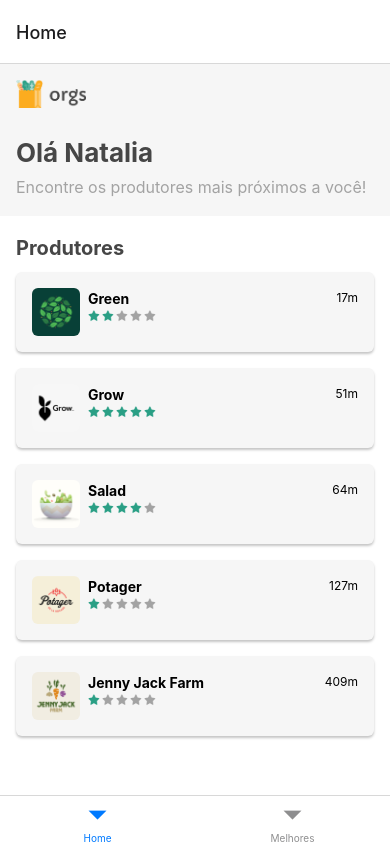
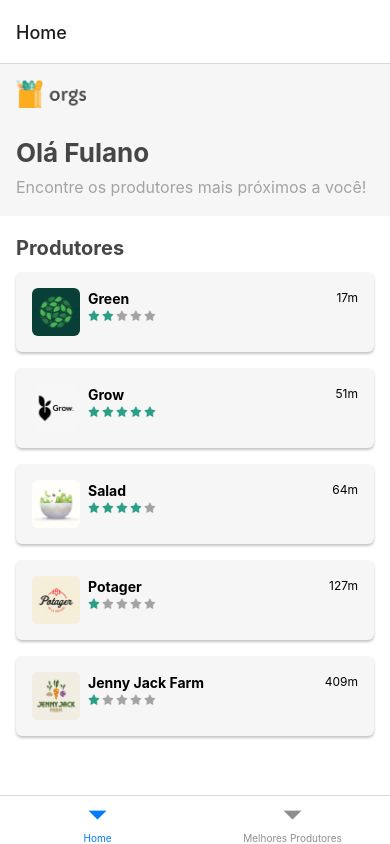
Before and after one commit to g-santosmartins/orgs-screen-navigation, a React Native app: screen /Home in a window 390 px wide. Built offline with nearby package versions, Linux system fonts and the light colour scheme.

Commit message:
feat: Creating produtor page and assets changes

```diff
--- a/src/mocks/textos.js
+++ b/src/mocks/textos.js
@@ -1,5 +1,5 @@
 const textos = {
-    boasVindas: "Olá Natalia",
+    boasVindas: "Olá Fulano",
     legenda: "Encontre os produtores mais próximos a você!",
     legendaMelhoresProdutores: "Veja os produtores com 4+ estrelas!",
     tituloProdutores: "Produtores",
--- a/src/rotas/AppRotas.js
+++ b/src/rotas/AppRotas.js
@@ -13,7 +13,7 @@ export default function AppRotas() {
         <NavigationContainer>
             <Tab.Navigator>
                 <Tab.Screen name="Home" component={Home} />
-                <Tab.Screen name="Melhores" component={MelhoresProdutores} />
+                <Tab.Screen name="Melhores Produtores" component={MelhoresProdutores} />
             </Tab.Navigator>
         </NavigationContainer>
     )
```
Also changed, not shown: src/telas/Produtor/index.js (added, +7 -0 lines).
